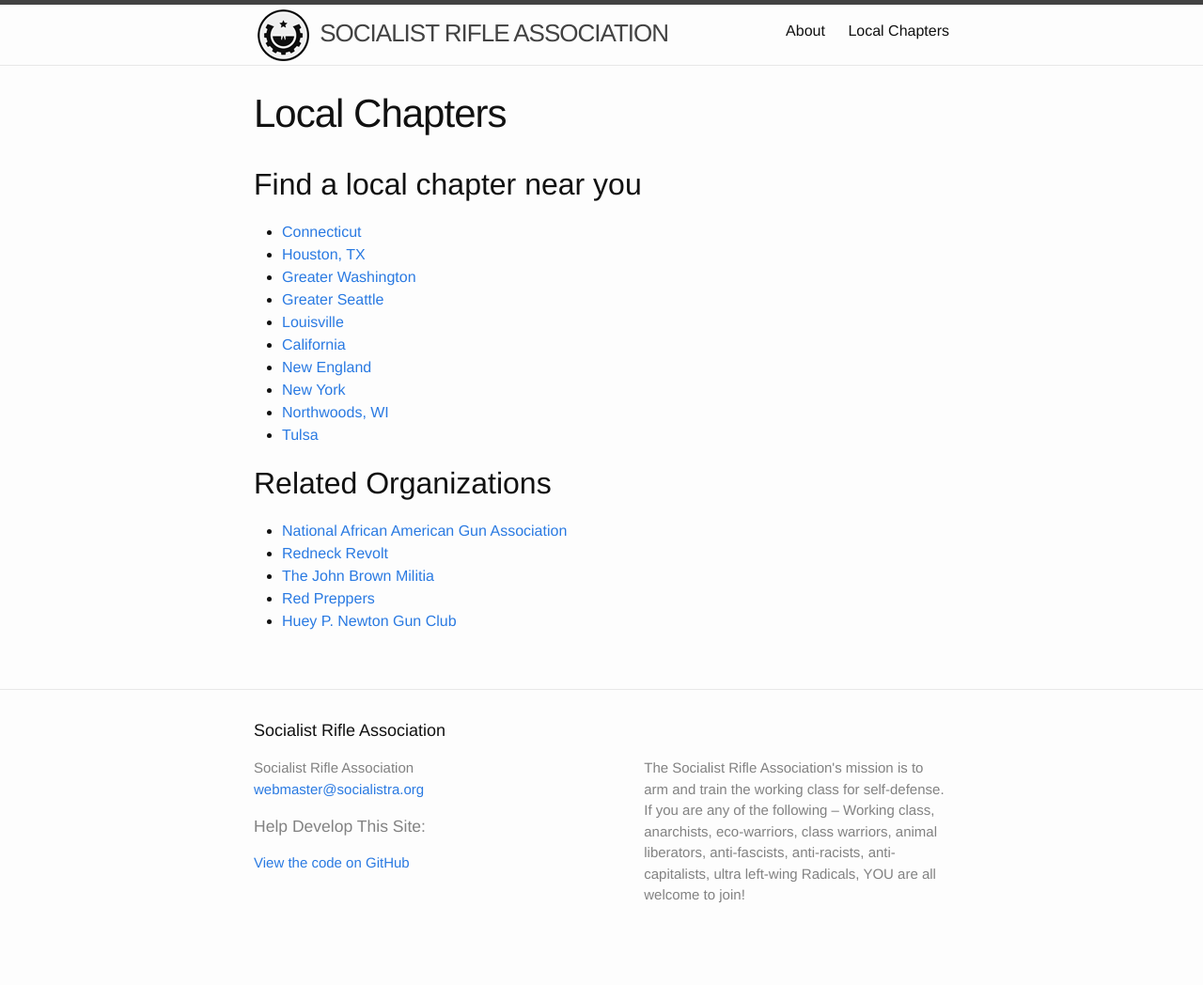
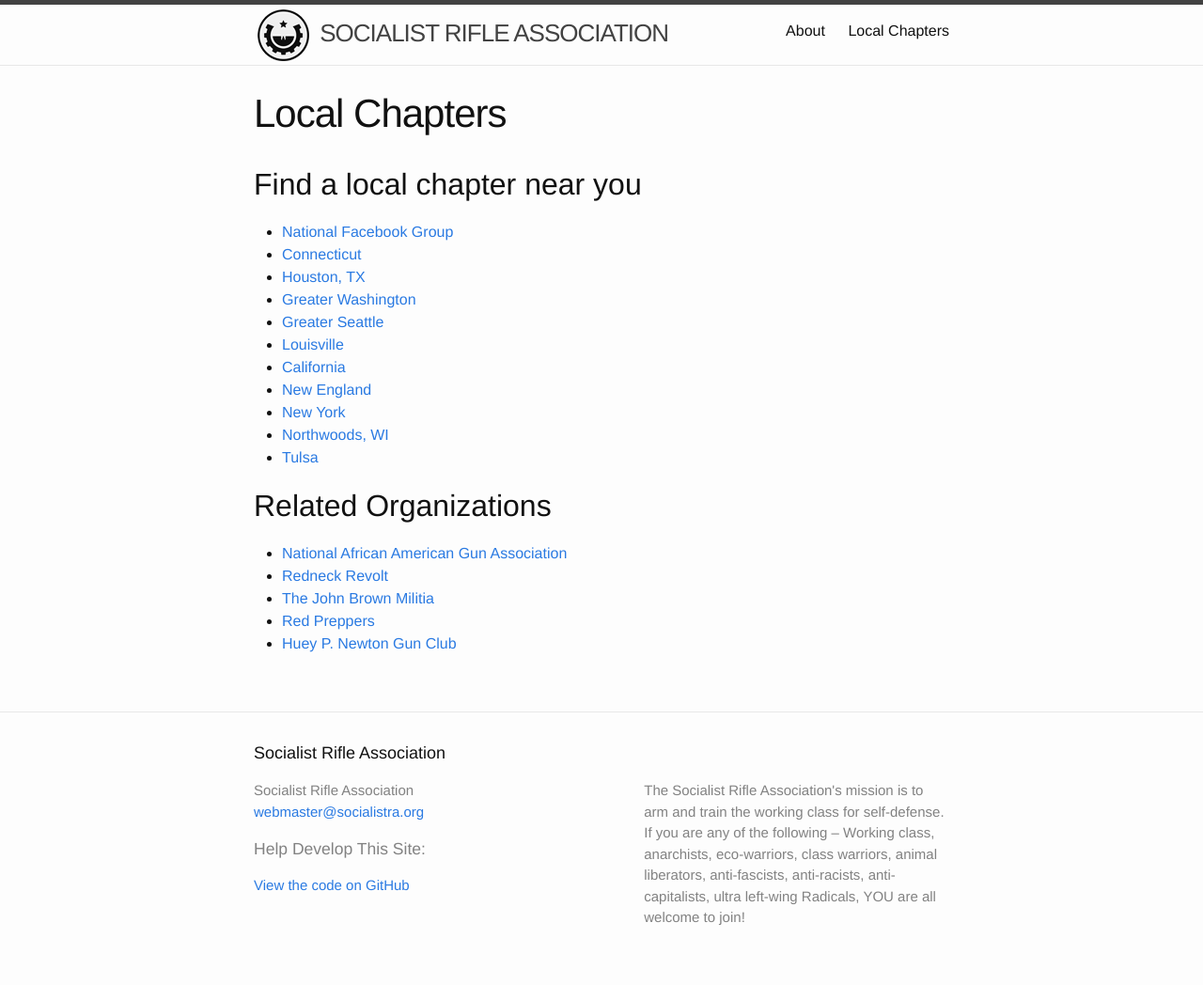
Before and after one commit to SocialistRA/socialistra.github.io, a Jekyll site: the page built from local-chapters.md, in a window 1280 px wide. Shown: the whole page at 94% size. Built offline with Jekyll 4.4.1, drawn with Linux system fonts in a browser that asks for light colours; before the commit the page ends 1024 px from its top, so only the background shows below that.

Commit message:
Add national facebook group to local chapters

```diff
--- a/_data/chapters.yml
+++ b/_data/chapters.yml
@@ -1,3 +1,6 @@
+- name: National Facebook Group
+  link: https://www.facebook.com/SocialistRifleAssociation/
+
 - name: Connecticut
   link: https://www.facebook.com/groups/886013348077782/
 
```
